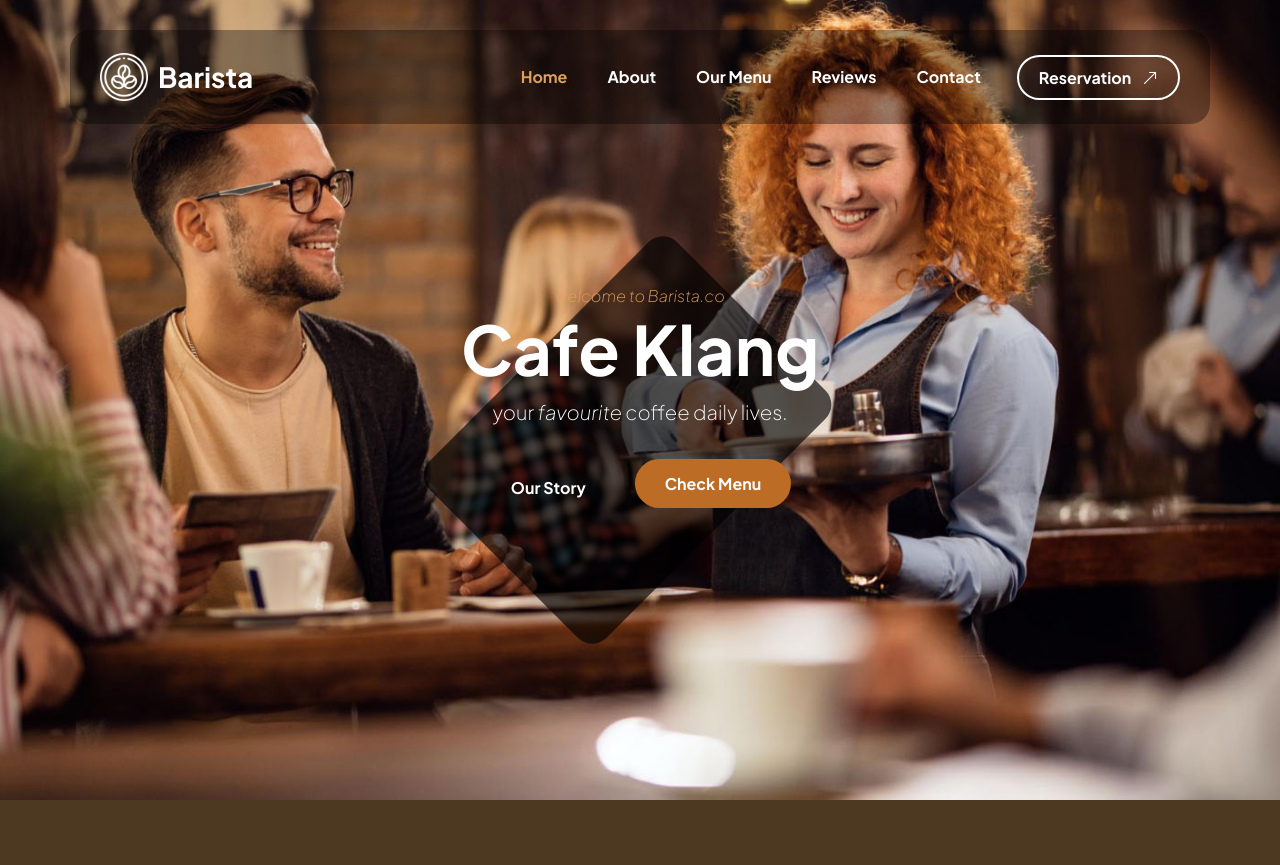
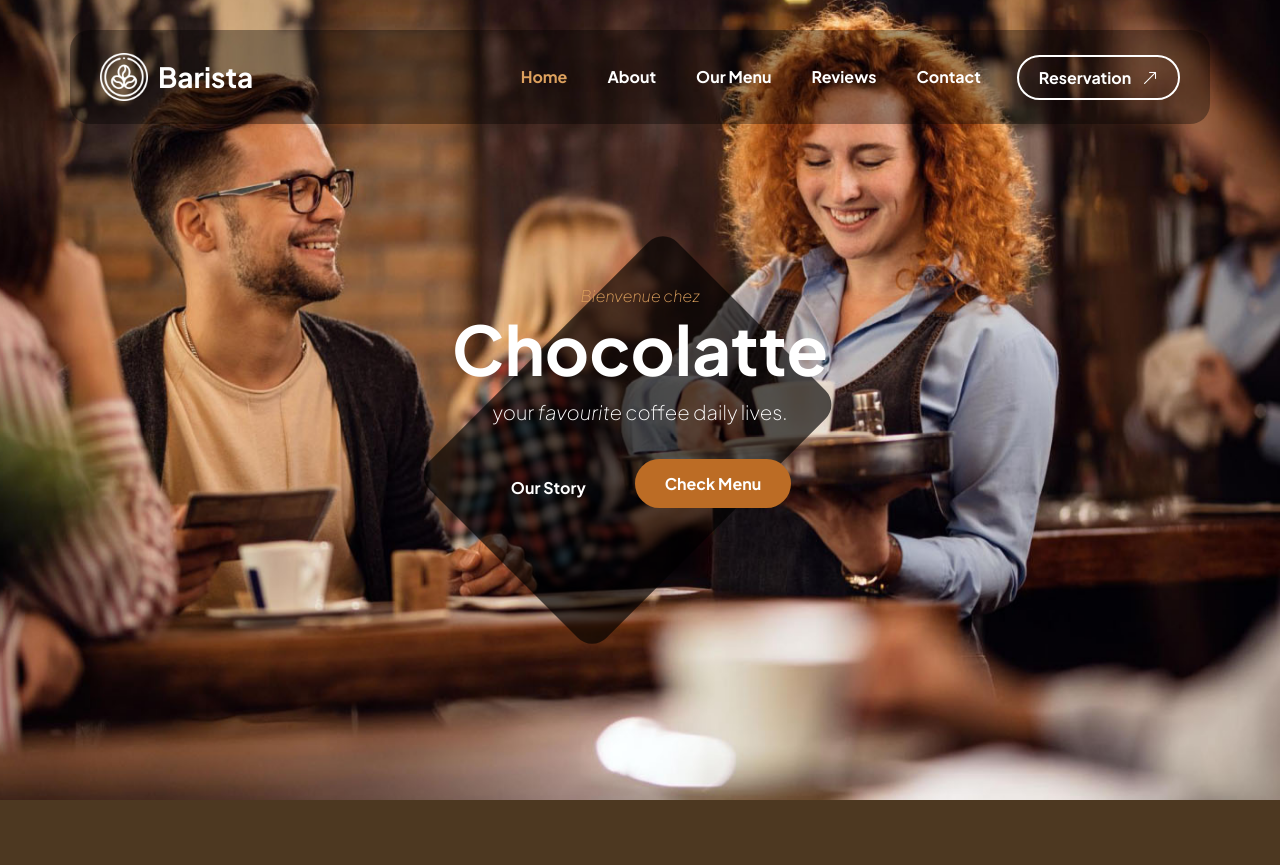
Before and after one commit to tecg-sgc/chocolatte, a PHP site: page / in a window 1280 px wide. Shown: the top 865 px of the page. Run offline with PHP 8.4, Linux system fonts and the light colour scheme.

Commit message:
Added first controller data display

```diff
--- a/controllers/HomeController.php
+++ b/controllers/HomeController.php
@@ -4,6 +4,9 @@ class HomeController extends BaseController
 {
     public function show()
     {
-        return $this->view('home', []);
+        return $this->view('home', [
+            'welcome' => 'Bienvenue chez',
+            'title' => 'Chocolatte',
+        ]);
     }
 }
--- a/views/home.php
+++ b/views/home.php
@@ -103,9 +103,9 @@ Bootstrap 5 HTML CSS Template
                         <div class="row align-items-center">
 
                             <div class="col-lg-6 col-12 mx-auto">
-                                <em class="small-text">welcome to Barista.co</em>
+                                <em class="small-text"><?= $welcome; ?></em>
 
-                                <h1>Cafe Klang</h1>
+                                <h1><?= $title; ?></h1>
 
                                 <p class="text-white mb-4 pb-lg-2">
                                     your <em>favourite</em> coffee daily lives.
```
